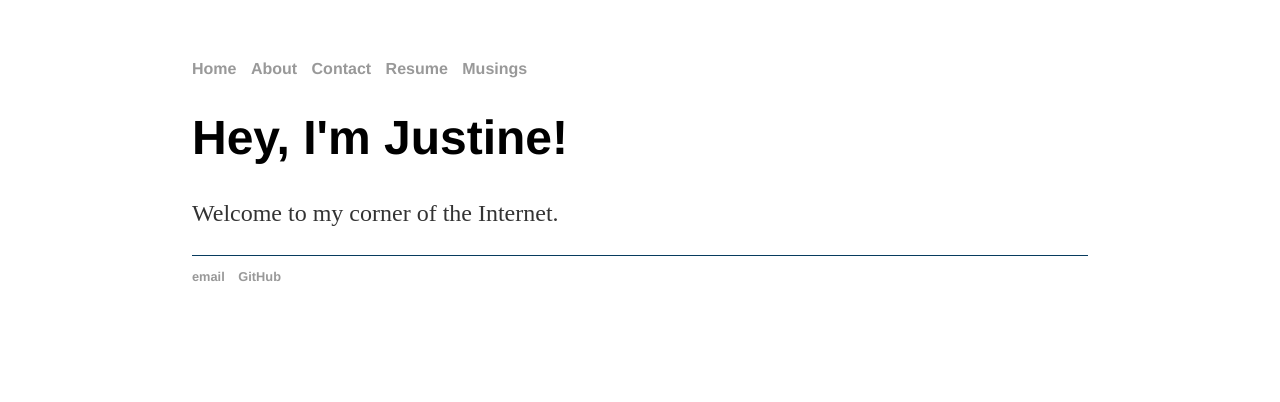
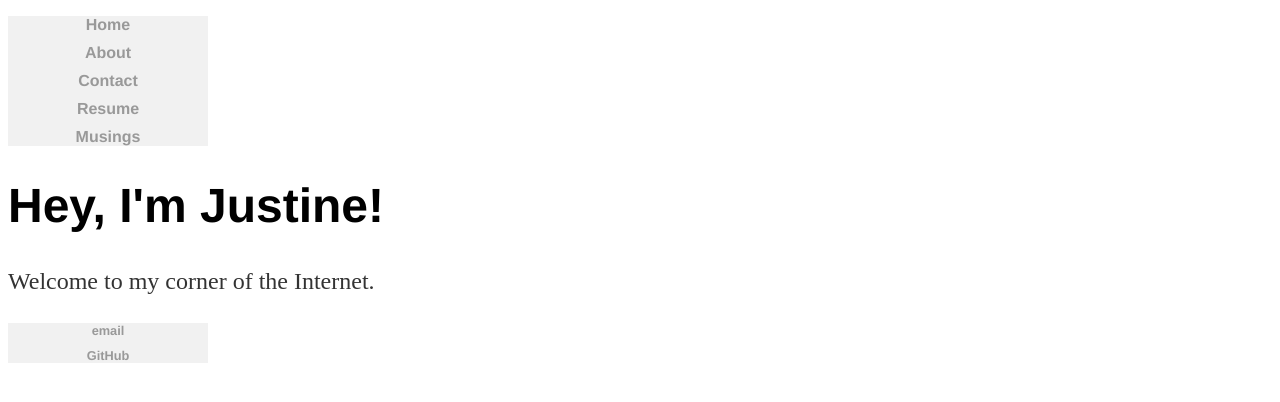
Before and after one commit to jlhwang/jlhwang.github.io, a Jekyll site: the page built from index.html, in a window 1280 px wide. Shown: the top 402 px of the page. Built offline with Jekyll 4.4.1, drawn with Linux system fonts in a browser that asks for light colours.

Commit message:
vertical sidebar menu

```diff
--- a/_layouts/default.html
+++ b/_layouts/default.html
@@ -6,7 +6,8 @@
         <link rel="stylesheet" type="text/css" href="../css/main.css">
     </head>
     <body>
-        <nav>
+        <aside>
+            <nav id="menu">
                 <ul>
                     <li><a href="index.html">Home</a></li>
                     <li><a href="about.html">About</a></li>
@@ -15,6 +16,7 @@
                     <li><a href="/musings">Musings</a></li>
                 </ul>
             </nav>
+        </aside>
 
         {{ content }}
 
--- a/css/main.css
+++ b/css/main.css
@@ -1,24 +1,30 @@
-body {
+/*body {
     margin: 60px auto;
     width: 70%;
-}
+}*/
 nav ul, footer ul {
     font-family:'Helvetica', 'Arial', 'Sans-Serif';
     padding: 0px;
+    width: 200px;
     list-style: none;
     font-weight: bold;
+    background-color: #f1f1f1;
 }
 nav ul li, footer ul li {
-    display: inline;
+    display: block;
+    width: 200px;
+    margin-bottom: 10px;
     margin-right: 10px;
+    text-align: center;
 }
 a {
     text-decoration: none;
     color: #999;
 }
-a:hover {
+li a:hover {
     color: #ae5777;
     /* #8c103d is a medium rose color */
+    background-color: #555;
 }
 h1 {
     font-size: 3em;
@@ -30,7 +36,7 @@ p {
     color: #333;
 }
 footer {
-    border-top: 1px solid #073b5e;
+/*    border-top: 1px solid #073b5e;*/
     /* #8c103d is a medium dark blue color */
     font-size: .8em;
 }
```
Also changed, not shown: 4 other files. Lines whose indentation alone changed are shown as unchanged.
